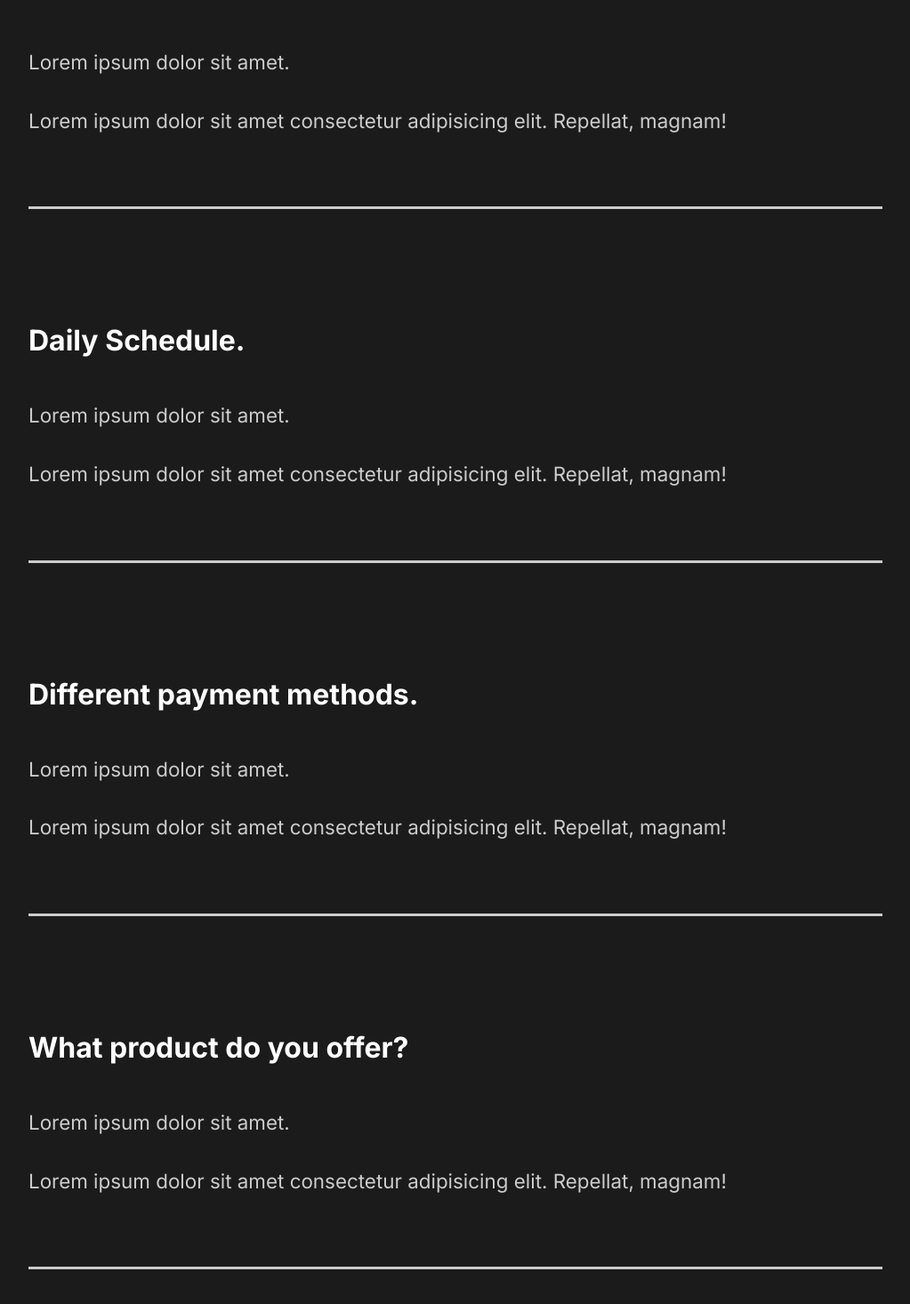
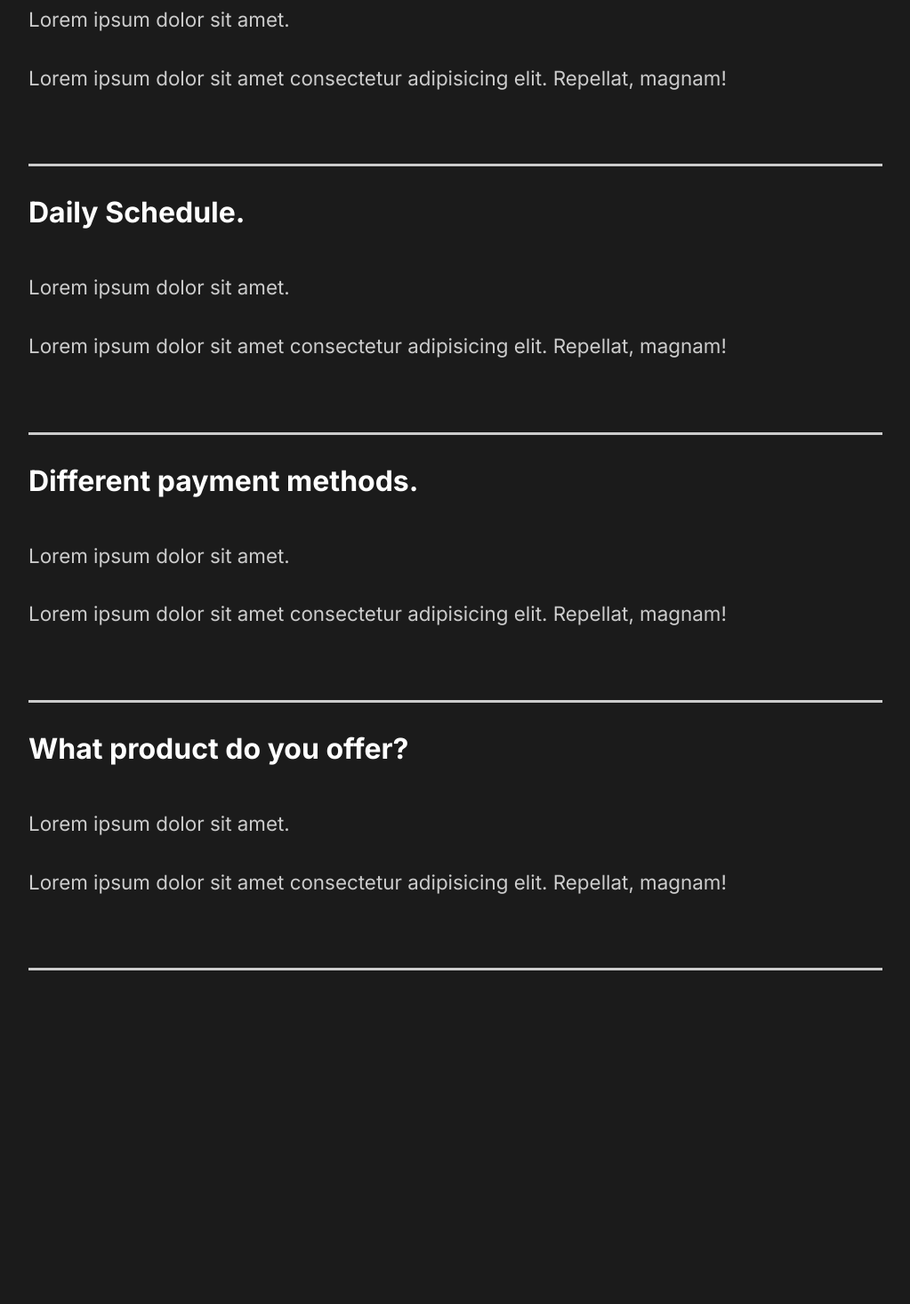
Before and after one commit to Hakobjanov/capture, a React (Create React App) app: page / in a window 1280 px wide. Shown: the part 2506-3972 px from the top of the page at 89% size, without its empty margins (128-1151 px from the left). After the commit the page ends 3709 px from the top, so only its background shows below. Built offline with nearby package versions, Linux system fonts and the light colour scheme.

Commit message:
add Toggle component with animations

```diff
--- a/src/animation.js
+++ b/src/animation.js
@@ -7,7 +7,7 @@
     opacity: 1,
     y: 0,
     transition: {
-      duration: 1,
+      duration: 0.5,
       when: "beforeChildren",
       staggerChildren: 0.25,
     },
@@ -15,7 +15,7 @@
   //when we leave the page
   exit: {
     opacity: 0,
-    y: 300,
+    // y: 300,
     transition: {
       duration: 0.5,
     },
@@ -54,6 +54,35 @@
     transition: {
       ease: "easeOut",
       duration: 0.75,
+      // delay: 0.5
     },
   },
 };
+
+export const lineAnimation = {
+  hidden: {
+    //you can add 0 as 0px but for % you must add "0%"
+    width: "0%",
+  },
+  show: {
+    width: "100%",
+    transition: { duration: 1 },
+  },
+};
+
+export const slider = {
+  hidden: { x: "-130%", skew: "45deg" },
+  show: {
+    x: "100%",
+    skew: "0deg",
+    transition: {
+      duration: 1,
+      ease: "easeOut",
+    },
+  },
+};
+
+export const sliderContainer = {
+  hidde: { opacity: 1 },
+  show: { opacity: 1, transition: { staggerChildren: 0.25, ease: "easeOut" } },
+};
--- a/src/components/AboutSection.js
+++ b/src/components/AboutSection.js
@@ -46,6 +46,8 @@
       <ImageDiv>
         <motion.img
           variants={photoAnimation}
+          // initial="hidden"
+          // animate="show"
           src={home1}
           alt="Man with the camera"
         />
--- a/src/components/FAQSection.js
+++ b/src/components/FAQSection.js
@@ -1,15 +1,17 @@
 import React from "react";
 import styled from "styled-components/macro";
 import { About } from "../styles";
+import Toggle from "./Toggle";
+import { AnimateSharedLayout } from "framer-motion";
 
 const FAQSection = () => {
   return (
     <Faq>
+      <AnimateSharedLayout>
         <h2>
           Any questions <span>FAQ</span>
         </h2>
-      <div className="question">
-        <h4>How do I start?</h4>
+        <Toggle title="How do I start?">
           <div className="answer">
             <p>Lorem ipsum dolor sit amet.</p>
             <p>
@@ -17,10 +19,8 @@
               magnam!
             </p>
           </div>
-        <div className="faq-line"></div>
-      </div>
-      <div className="question">
-        <h4>Daily Schedule.</h4>
+        </Toggle>
+        <Toggle title="Daily Schedule.">
           <div className="answer">
             <p>Lorem ipsum dolor sit amet.</p>
             <p>
@@ -28,10 +28,8 @@
               magnam!
             </p>
           </div>
-        <div className="faq-line"></div>
-      </div>
-      <div className="question">
-        <h4>Different payment methods.</h4>
+        </Toggle>
+        <Toggle title="Different payment methods.">
           <div className="answer">
             <p>Lorem ipsum dolor sit amet.</p>
             <p>
@@ -39,10 +37,8 @@
               magnam!
             </p>
           </div>
-        <div className="faq-line"></div>
-      </div>
-      <div className="question">
-        <h4>What product do you offer?</h4>
+        </Toggle>
+        <Toggle title="What product do you offer?">
           <div className="answer">
             <p>Lorem ipsum dolor sit amet.</p>
             <p>
@@ -50,8 +46,8 @@
               magnam!
             </p>
           </div>
-        <div className="faq-line"></div>
-      </div>
+        </Toggle>
+      </AnimateSharedLayout>
     </Faq>
   );
 };
@@ -75,8 +71,15 @@
   }
 
   .question {
-    padding: 3rem 0rem;
     cursor: pointer;
+
+    h4 {
+      transition: all 0.5s ease-in-out;
+    }
+
+    &:hover h4 {
+      color: #23d997;
+    }
   }
 
   .answer {
--- /dev/null
+++ b/src/components/Toggle.js
@@ -0,0 +1,20 @@
+import React, { useState } from "react";
+import { motion } from "framer-motion";
+//this is a re-useable component
+//for realizing Toggle logic
+//children with is an object with all the content
+//in which around Toggle component is wrapped
+
+const Toggle = ({ children, title }) => {
+  const [toggle, setToggle] = useState(true);
+
+  return (
+    <motion.div layout className="question" onClick={() => setToggle(!toggle)}>
+      <motion.h4 layout>{title}</motion.h4>
+      {toggle ? children : ""}
+      <motion.div className="faq-line"></motion.div>
+    </motion.div>
+  );
+};
+
+export default Toggle;
--- a/src/pages/OurWork.js
+++ b/src/pages/OurWork.js
@@ -5,7 +5,14 @@
 import theracer from "../img/theracer-small.png";
 import goodtimes from "../img/goodtimes-small.png";
 import { motion } from "framer-motion";
-import { pageAnimation } from "../animation";
+import {
+  pageAnimation,
+  fade,
+  photoAnimation,
+  lineAnimation,
+  slider,
+  sliderContainer,
+} from "../animation";
 
 const OurWork = () => {
   return (
@@ -16,12 +23,19 @@
       exit="exit"
       style={{ background: "#fff" }}
     >
+      <motion.div variants={sliderContainer}>
+        <Frame1 variants={slider}></Frame1>
+        <Frame2 variants={slider}></Frame2>
+        <Frame3 variants={slider}></Frame3>
+        <Frame4 variants={slider}></Frame4>
+      </motion.div>
+
       <Movie>
-        <h2>The Athlete</h2>
-        <div className="line"></div>
+        <motion.h2 variants={fade}>The Athlete</motion.h2>
+        <motion.div variants={lineAnimation} className="line"></motion.div>
         <Link to="/work/the-athlete">
           <ImageWrapper>
-            <img src={athlete} alt="athlete" />
+            <motion.img variants={photoAnimation} src={athlete} alt="athlete" />
           </ImageWrapper>
         </Link>
       </Movie>
@@ -66,7 +80,7 @@
 
   .line {
     height: 0.5rem;
-    background-color: #cccccc;
+    background-color: #23d997;
     margin-bottom: 3rem;
   }
 
@@ -74,14 +88,33 @@
     width: 100%;
     height: 70vh;
     object-fit: cover;
-    transition: all 3s ease-in-out;
+    transition: all 1.5s ease-in-out;
     overflow: hidden;
 
     &:hover {
-      transform: scale(1.5);
-      filter: sepia();
+      filter: sepia() blur(2px);
     }
   }
 `;
 
+//Frame Animation
+const Frame1 = styled(motion.div)`
+  position: fixed;
+  left: 0;
+  top: 10%;
+  width: 100%;
+  height: 100%;
+  background: #fffebf;
+  z-index: 2;
+`;
+const Frame2 = styled(Frame1)`
+  background: #ff8efb;
+`;
+const Frame3 = styled(Frame1)`
+  background: #8ed2ff;
+`;
+const Frame4 = styled(Frame1)`
+  background: #8effa0;
+`;
+
 export default OurWork;
```
Also changed, not shown: 1 other file (tests, documents, lock files or other folders). Lines whose indentation alone changed are shown as unchanged.
